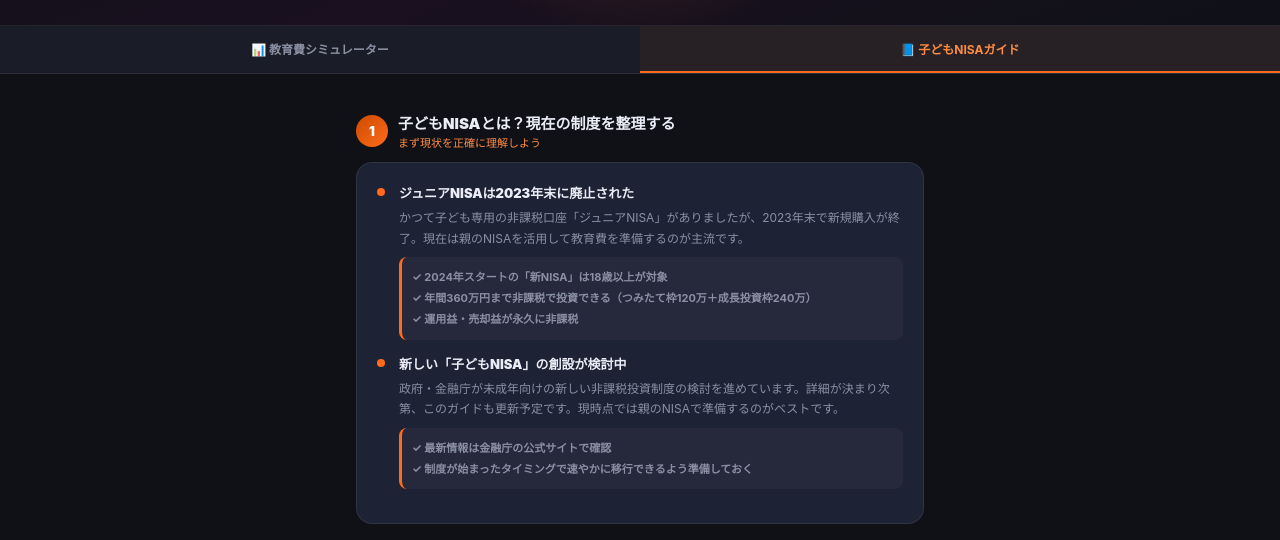
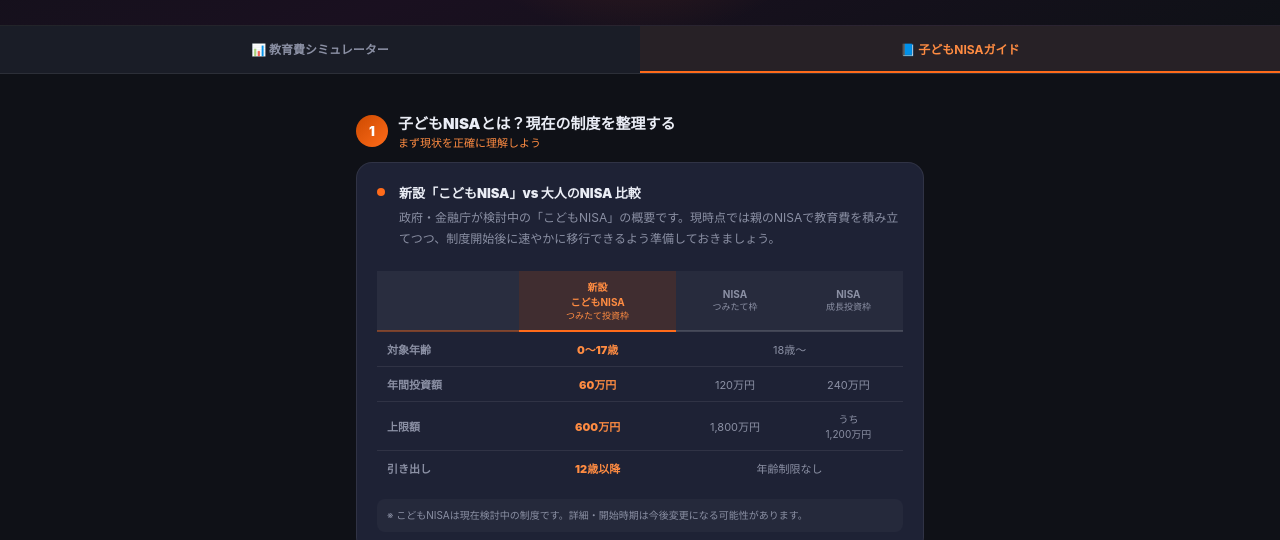
Before and after one commit to tatsuya27/edu-simulator, a plain HTML site: page index.html in a window 1280 px wide. Both pictures are taken after a click on the element "📘 子どもNISAガイド". Shown: the part 201-741 px from the top of the page. Drawn offline with Linux system fonts and the light colour scheme.

Commit message:
Add kodomo NISA comparison table

```diff
--- a/index.html
+++ b/index.html
@@ -576,18 +576,48 @@
     <div class="step-item">
       <div class="step-dot"></div>
       <div class="step-body">
-        <div class="step-title">ジュニアNISAは2023年末に廃止された</div>
-        <div class="step-desc">かつて子ども専用の非課税口座「ジュニアNISA」がありましたが、2023年末で新規購入が終了。現在は親のNISAを活用して教育費を準備するのが主流です。</div>
-        <div class="step-action">✓ 2024年スタートの「新NISA」は18歳以上が対象<br>✓ 年間360万円まで非課税で投資できる（つみたて枠120万＋成長投資枠240万）<br>✓ 運用益・売却益が永久に非課税</div>
+        <div class="step-title">新設「こどもNISA」vs 大人のNISA 比較</div>
+        <div class="step-desc">政府・金融庁が検討中の「こどもNISA」の概要です。現時点では親のNISAで教育費を積み立てつつ、制度開始後に速やかに移行できるよう準備しておきましょう。</div>
       </div>
     </div>
-    <div class="step-item">
-      <div class="step-dot"></div>
-      <div class="step-body">
-        <div class="step-title">新しい「子どもNISA」の創設が検討中</div>
-        <div class="step-desc">政府・金融庁が未成年向けの新しい非課税投資制度の検討を進めています。詳細が決まり次第、このガイドも更新予定です。現時点では親のNISAで準備するのがベストです。</div>
-        <div class="step-action">✓ 最新情報は金融庁の公式サイトで確認<br>✓ 制度が始まったタイミングで速やかに移行できるよう準備しておく</div>
-      </div>
+    <div style="overflow-x:auto; margin-bottom:14px;">
+      <table style="width:100%; border-collapse:collapse; font-size:11px; min-width:300px;">
+        <thead>
+          <tr>
+            <th style="background:rgba(255,255,255,0.05); padding:8px 10px; text-align:left; border-bottom:2px solid rgba(255,107,26,0.4);"></th>
+            <th style="background:rgba(255,107,26,0.15); padding:8px 10px; text-align:center; border-bottom:2px solid var(--primary); color:var(--primary-light); font-size:10px;">新設<br>こどもNISA<br><span style="font-size:9px; font-weight:400;">つみたて投資枠</span></th>
+            <th style="background:rgba(255,255,255,0.04); padding:8px 6px; text-align:center; border-bottom:2px solid rgba(255,255,255,0.15); color:var(--text2); font-size:10px;">NISA<br><span style="font-size:9px; font-weight:400;">つみたて枠</span></th>
+            <th style="background:rgba(255,255,255,0.04); padding:8px 6px; text-align:center; border-bottom:2px solid rgba(255,255,255,0.15); color:var(--text2); font-size:10px;">NISA<br><span style="font-size:9px; font-weight:400;">成長投資枠</span></th>
+          </tr>
+        </thead>
+        <tbody>
+          <tr>
+            <td style="padding:9px 10px; border-bottom:1px solid var(--border); font-weight:700; color:var(--text2);">対象年齢</td>
+            <td style="padding:9px 10px; border-bottom:1px solid var(--border); text-align:center; color:var(--primary-light); font-weight:900;">0〜17歳</td>
+            <td style="padding:9px 6px; border-bottom:1px solid var(--border); text-align:center; color:var(--text2);" colspan="2">18歳〜</td>
+          </tr>
+          <tr>
+            <td style="padding:9px 10px; border-bottom:1px solid var(--border); font-weight:700; color:var(--text2);">年間投資額</td>
+            <td style="padding:9px 10px; border-bottom:1px solid var(--border); text-align:center; color:var(--primary-light); font-weight:900;">60万円</td>
+            <td style="padding:9px 6px; border-bottom:1px solid var(--border); text-align:center; color:var(--text2);">120万円</td>
+            <td style="padding:9px 6px; border-bottom:1px solid var(--border); text-align:center; color:var(--text2);">240万円</td>
+          </tr>
+          <tr>
+            <td style="padding:9px 10px; border-bottom:1px solid var(--border); font-weight:700; color:var(--text2);">上限額</td>
+            <td style="padding:9px 10px; border-bottom:1px solid var(--border); text-align:center; color:var(--primary-light); font-weight:900;">600万円</td>
+            <td style="padding:9px 6px; border-bottom:1px solid var(--border); text-align:center; color:var(--text2);">1,800万円</td>
+            <td style="padding:9px 6px; border-bottom:1px solid var(--border); text-align:center; color:var(--text2); font-size:10px;">うち<br>1,200万円</td>
+          </tr>
+          <tr>
+            <td style="padding:9px 10px; font-weight:700; color:var(--text2);">引き出し</td>
+            <td style="padding:9px 10px; text-align:center; color:var(--primary-light); font-weight:900;">12歳以降</td>
+            <td style="padding:9px 6px; text-align:center; color:var(--text2);" colspan="2">年齢制限なし</td>
+          </tr>
+        </tbody>
+      </table>
+    </div>
+    <div style="font-size:10px; color:var(--text2); background:rgba(255,255,255,0.03); border-radius:8px; padding:8px 10px; line-height:1.7;">
+      ※ こどもNISAは現在検討中の制度です。詳細・開始時期は今後変更になる可能性があります。
     </div>
   </div>
 
```
